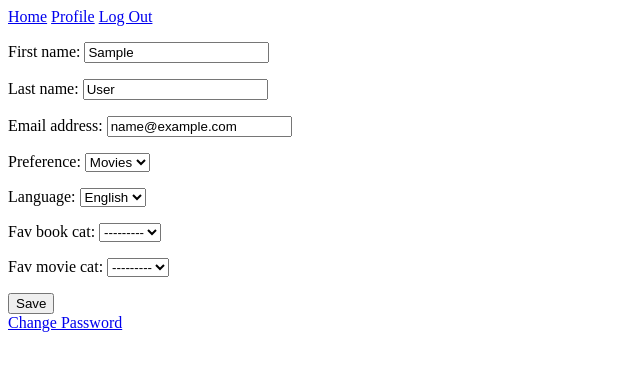
After one commit to jifrozen0110/movie_book_review, a Django app: a page that uses templates/base.html in a window 1280 px wide. The commit adds this page. Shown: the top 371 px of the page, without its empty margins (0-640 px from the left). Run offline with Django 3.2, Linux system fonts and the light colour scheme; the visitor is signed in with stand-in values (Sample User, id 1); data that the repository does not hold is empty.

Commit message:
UserProfile

```diff
--- a/templates/base.html
+++ b/templates/base.html
@@ -8,11 +8,12 @@
 <body>
   <header>
     <a href="{% url 'core:home' %}">Home</a>
-      <a href="{% url 'users:signup' %}">Sign up</a>
     {% if user.is_authenticated %}
-    <a href="{% url 'users:logout' %}">Log out</a>
+      <a href="{{user.get_absolute_url}}">Profile</a>
+      <a href="{% url 'users:logout' %}">Log Out</a>
     {% else %}
-    <a href="{% url 'users:login' %}">Log in</a>
+      <a href="{% url 'users:login' %}">Log In</a>
+      <a href="{% url 'users:signup' %}">Sign Up</a>
     {% endif %}
   </header>
   {% block content %}
--- /dev/null
+++ b/templates/users/update_profile.html
@@ -0,0 +1,11 @@
+{% extends "base.html" %}
+
+{% block content %}
+
+  <form method="post">
+    {% csrf_token %}
+    {{ form.as_p }}
+    <button>Save</button>
+  </form>
+<a href="{% url 'users:password' %}">Change Password</a>
+{% endblock content %}
--- a/users/models.py
+++ b/users/models.py
@@ -1,5 +1,6 @@
 from django.db import models
 from django.contrib.auth.models import AbstractUser
+from django.shortcuts import reverse
 
 
 class User(AbstractUser):
@@ -30,3 +31,5 @@ class User(AbstractUser):
 
     def __str__(self):
         return self.username
+    def get_absolute_url(self):
+      return reverse("users:profile",kwargs={"pk":self.pk})
--- a/users/urls.py
+++ b/users/urls.py
@@ -7,4 +7,7 @@ urlpatterns = [
   path("login",views.LoginView.as_view() , name="login"),
   path("logout",views.log_out,name="logout"),
   path("signup",views.SignUpView.as_view(),name="signup"),
+  path("<int:pk>/", views.UserProfileView.as_view(), name="profile"),
+  path("update_profile/", views.UpdateProfileView.as_view(), name="update"),
+  path("update_password/", views.UpdatePasswordView.as_view(), name="password"),
 ]
--- a/users/views.py
+++ b/users/views.py
@@ -1,9 +1,10 @@
+from django.contrib.auth.views import PasswordChangeView
 from django.views import View
-from django.views.generic import FormView
+from django.views.generic import FormView, DetailView,UpdateView
 from django.urls import reverse_lazy
 from django.shortcuts import render,redirect,reverse
 from django.contrib.auth import authenticate,login,logout
-from . import forms
+from . import forms, models
 
 
 class LoginView(View):
@@ -40,3 +41,27 @@ class SignUpView(FormView):
     if user is not None:
       login(self.request,user)
     return super().form_valid(form)
+
+
+class UserProfileView(DetailView):
+  model=models.User
+  context_object_name="user_obj"
+
+class UpdateProfileView(UpdateView):
+  model=models.User
+  template_name="users/update_profile.html"
+  fields=(
+    "first_name",
+    "last_name",
+    "email",
+    "preference",
+    "language",
+    "fav_book_cat",
+    "fav_movie_cat",
+  )
+
+  def get_object(self,queryset=None):
+    return self.request.user
+
+class UpdatePasswordView(PasswordChangeView):
+  template_name="users/update_password.html"
```
Also changed, not shown: templates/users/update_password.html (added, +10 -0 lines), templates/users/user_detail.html (added, +12 -0 lines).
